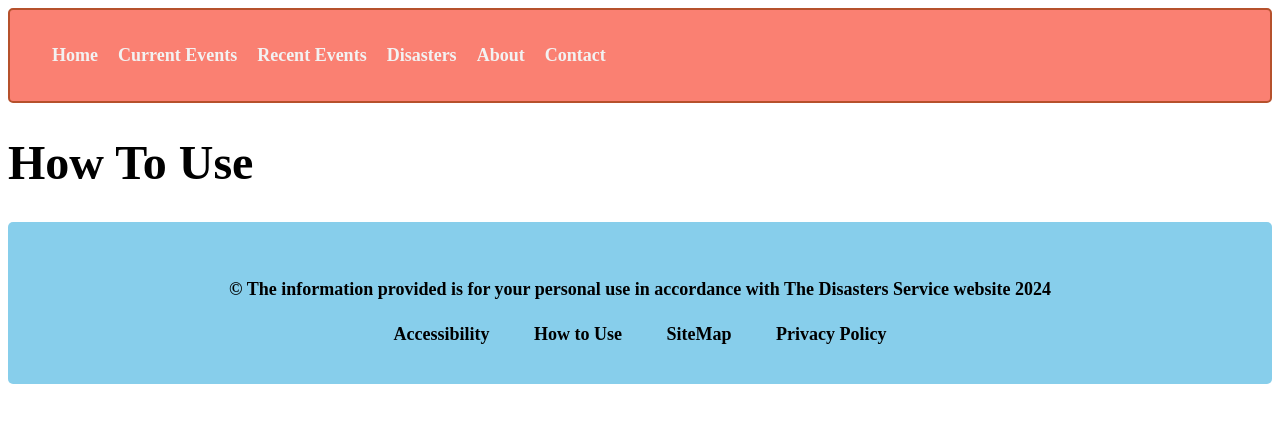
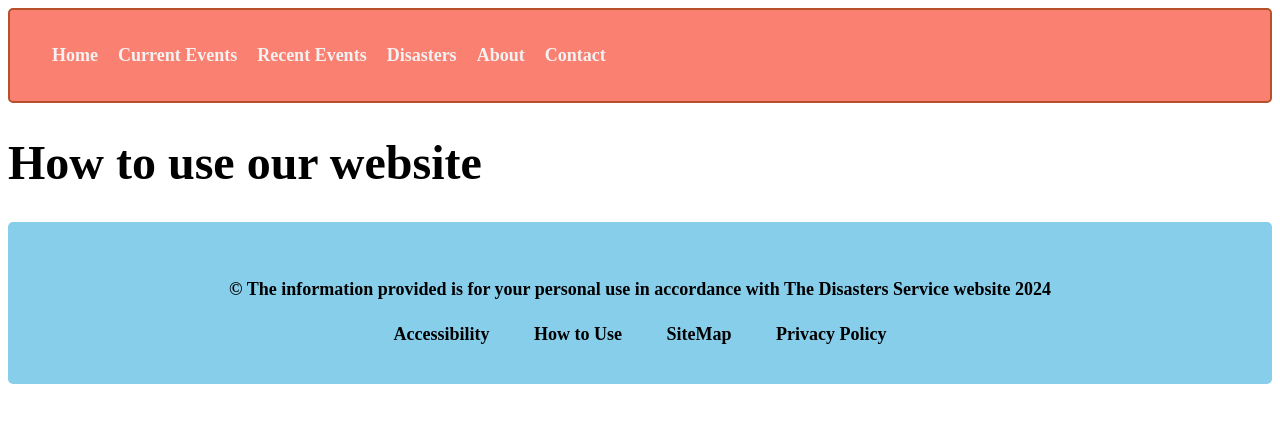
Before and after one commit to BIT-Studio-3/group-project-25-1-scade, a SvelteKit app in the folder disaster/disaster/: page /howToUse in a window 1280 px wide. Shown: the top 422 px of the page. Built offline with nearby package versions, Linux system fonts and the light colour scheme.

Commit message:
change heading title

```diff
--- a/disaster/disaster/src/routes/howToUse/+page.svelte
+++ b/disaster/disaster/src/routes/howToUse/+page.svelte
@@ -4,7 +4,7 @@
 
 </script>
 
-<Header headingTitle="How To Use" />
+<Header headingTitle="How to use our website" />
 
 <article class = "container">
 
```
